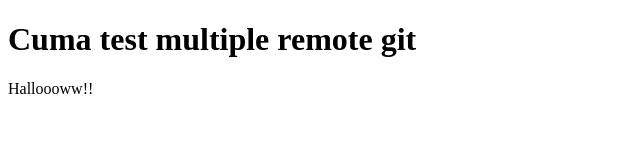
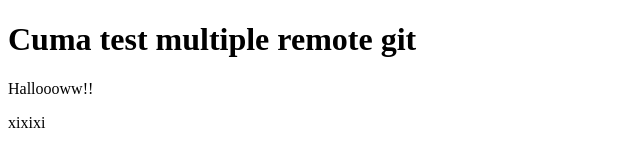
Before and after one commit to Bebykurniawan/testing-multiple, a plain HTML site: page index.html in a window 1280 px wide. Shown: the full height of the page, 0-640 px from the left. Drawn offline with Linux system fonts and the light colour scheme.

Commit message:
menambahkan paragraf baru

```diff
--- a/index.html
+++ b/index.html
@@ -8,5 +8,6 @@
 <body>
     <h1>Cuma test multiple remote git</h1>
     <p>Halloooww!!</p>
+    <P>xixixi</p>
 </body>
 </html>
```
